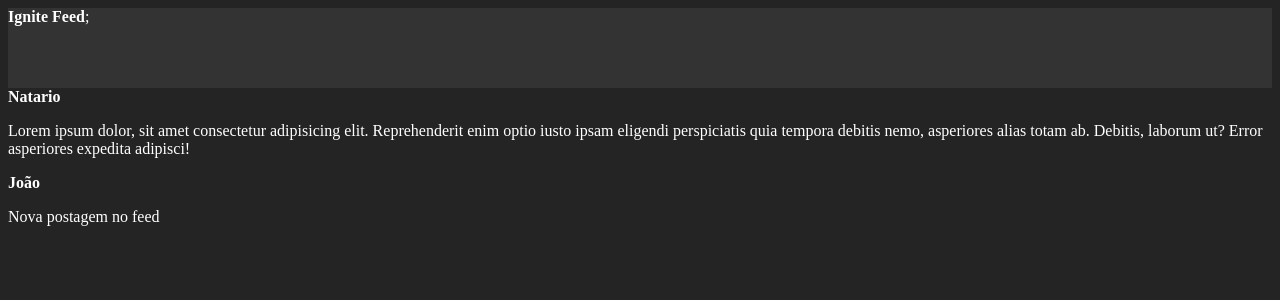
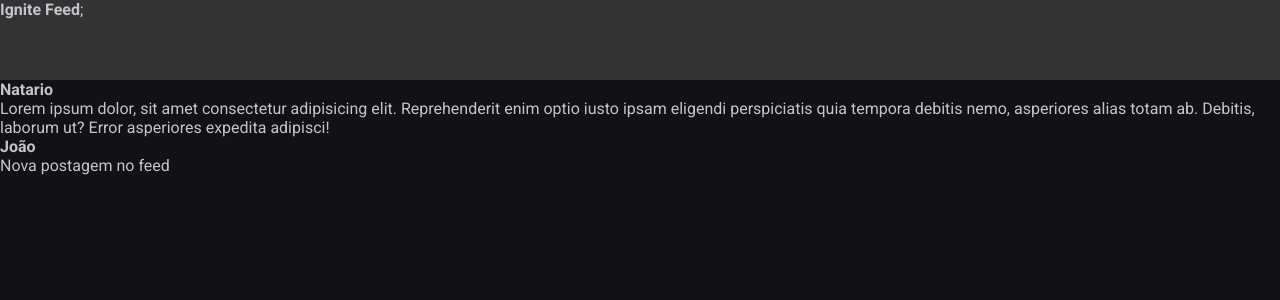
Before and after one commit to VNatario/ignite-funadamentos-reactjs, a React (Vite) app: page / in a window 1280 px wide. Shown: the top 300 px of the page. Built offline with nearby package versions, Linux system fonts and the light colour scheme.

Commit message:
feat: create global.css

```diff
--- a/index.html
+++ b/index.html
@@ -2,8 +2,18 @@
 <html lang="en">
   <head>
     <meta charset="UTF-8" />
+
+    <link rel="preconnect" href="https://fonts.googleapis.com" />
+    <link rel="preconnect" href="https://fonts.gstatic.com" crossorigin />
+
     <link rel="icon" type="image/svg+xml" href="/vite.svg" />
     <meta name="viewport" content="width=device-width, initial-scale=1.0" />
+
+    <link
+      href="https://fonts.googleapis.com/css2?family=Roboto:wght@400;700&display=swap"
+      rel="stylesheet"
+    />
+
     <title>Vite + React</title>
   </head>
   <body>
--- a/src/App.jsx
+++ b/src/App.jsx
@@ -1,7 +1,7 @@
 import { Header } from "./components/Header";
 import { Post } from "./Post";
 
-import "./styles.css";
+import "./global.css";
 
 export function App() {
   return (
--- /dev/null
+++ b/src/global.css
@@ -0,0 +1,36 @@
+:root {
+  --white: #fff;
+
+  --gray-100: #e1e1e6;
+  --gray-300: #c4c4cc;
+  --gray-400: #8d8d99;
+  --gray-600: #323238;
+  --gray-700: #29292e;
+  --gray-800: #202024;
+  --gray-900: #121214;
+
+  --green-500: #00875f;
+}
+
+* {
+  margin: 0;
+  padding: 0;
+  box-sizing: border-box;
+}
+
+body {
+  background-color: var(--gray-900);
+  color: var(--gray-300);
+  -webkit-font-smoothing: antialiased;
+  /* aplica padronização nas fontes nos navegadores baseados em webkit*/
+  /* as fontes ficam mais detalhadas para fontes que não são padrão do sistema */
+}
+
+body,
+input,
+textarea,
+button {
+  font-family: "Roboto", sans-serif;
+  font-weight: 400;
+  font-size: 1rem;
+}
--- a/src/styles.css
+++ /dev/null
@@ -1,4 +0,0 @@
-body {
-  background-color: #242424;
-  color: #fff;
-}
```
